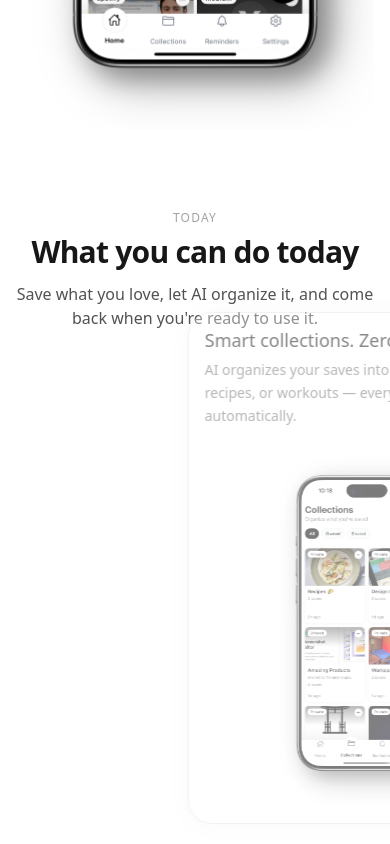
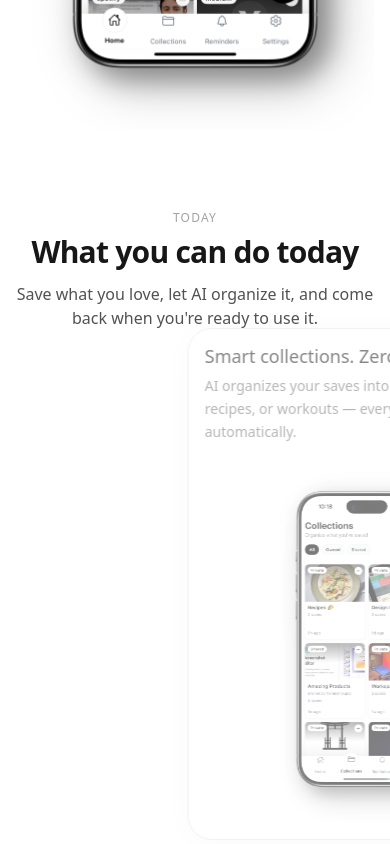
Before and after one commit to TanmayG12/Savedit-Site, a Next.js app: page / in a window 390 px wide. Shown: the part 1021-1865 px from the top of the page. Built offline with nearby package versions, Linux system fonts and the light colour scheme; no server answers.

Commit message:
Increase mobile spacing to 2 lines between text and cards (mb-12)

```diff
--- a/app/page.tsx
+++ b/app/page.tsx
@@ -142,7 +142,7 @@ function Today() {
     >
       <div className="sticky top-8 sm:top-12 md:top-16 h-screen flex flex-col overflow-hidden">
         <Container className="w-full h-full flex flex-col">
-          <div className="pt-4 sm:pt-6 md:pt-8 lg:pt-10 mb-8 sm:mb-4 md:mb-4 lg:mb-6">
+          <div className="pt-4 sm:pt-6 md:pt-8 lg:pt-10 mb-12 sm:mb-4 md:mb-4 lg:mb-6">
             <SectionTitle
               eyebrow="Today"
               title="What you can do today"
```
